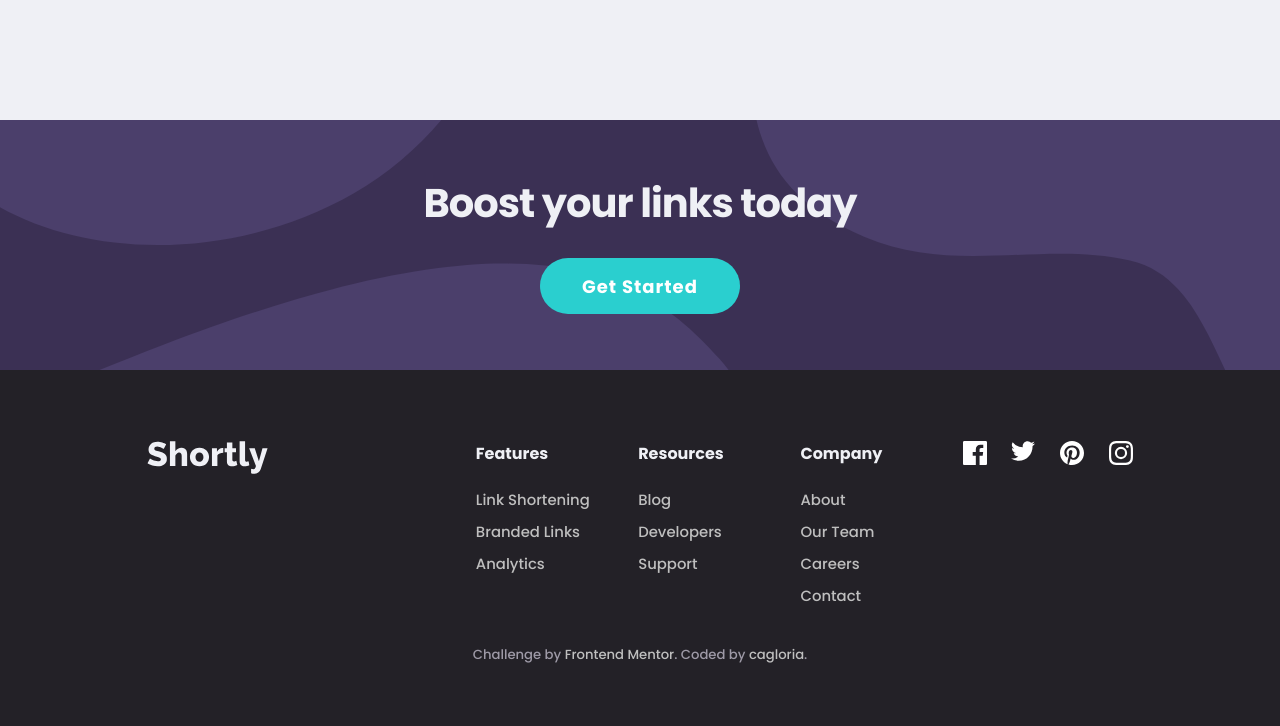
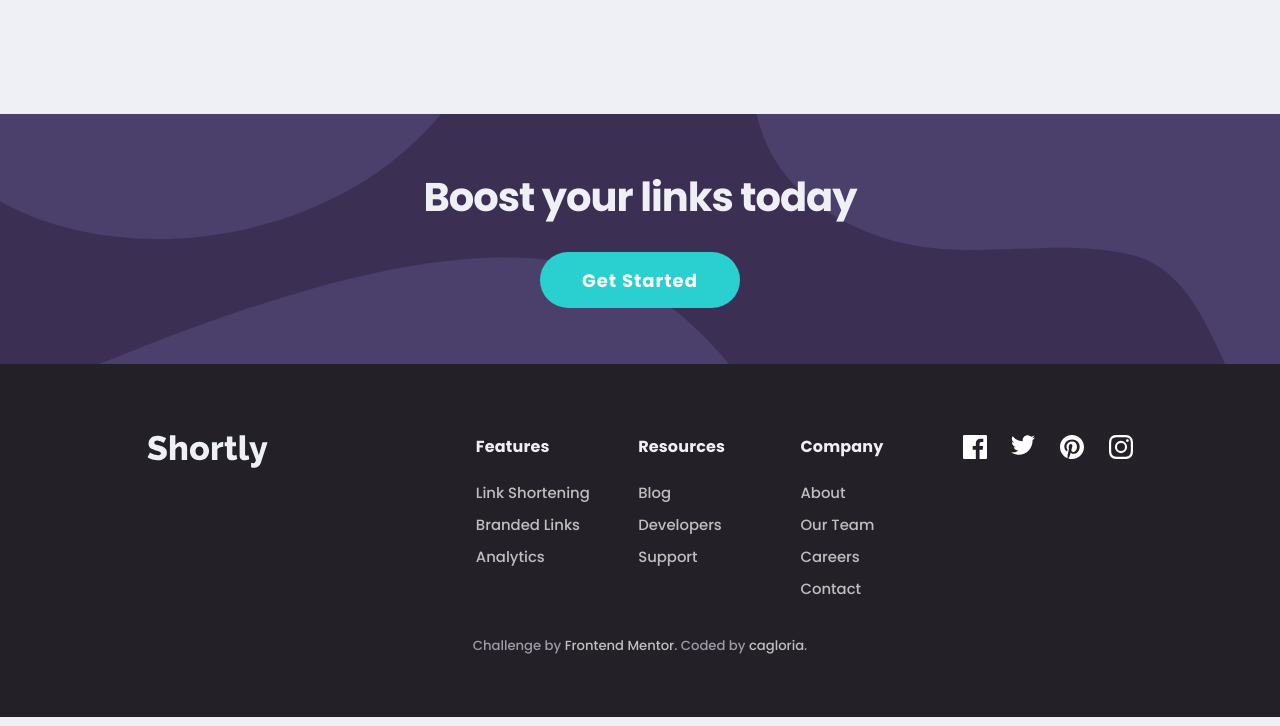
Before and after one commit to cagloria/url-shortening-api, a React app: page / in a window 1280 px wide. Shown: the part 1744-2470 px from the top of the page. Built offline with nearby package versions, Linux system fonts and the light colour scheme.

Commit message:
Added aria-label to input and made minor adjustments
- Added "Shorten a link" aria-label to the URL input field
- Adjusted padding on stats and final sections
- Changed h4 elements in footer to stylized h1 elements to better fit semantic structure

```diff
--- a/scss/pages/landing.scss
+++ b/scss/pages/landing.scss
@@ -287,7 +287,7 @@ $breakpoint-desktop-1025: 1025px;
 // ********************************************************
 // Stats Section
 .stats-section {
-    padding-top: 25px;
+    padding-top: 21px;
     padding-bottom: 78px;
     text-align: center;
     h2 {
@@ -301,7 +301,7 @@ $breakpoint-desktop-1025: 1025px;
     }
 
     @media (min-width: $breakpoint-desktop-769) {
-        padding-top: 46px;
+        padding-top: 40px;
         padding-bottom: 123px;
         h2 {
             margin-bottom: 0;
@@ -392,7 +392,7 @@ $breakpoint-desktop-1025: 1025px;
 // ********************************************************
 // Final Section
 .final-section {
-    padding-top: 70px;
+    padding-top: 72px;
     padding-bottom: 90px;
     text-align: center;
     background-color: $color-secondary-1;
--- a/scss/site/_elements.scss
+++ b/scss/site/_elements.scss
@@ -53,10 +53,6 @@ h2 {
 h3 {
     font-size: 1.37em;
     color: $color-neutral-5;
-}
-
-h4 {
-    color: $color-neutral-2;
 }
 
 // ********************************************************
--- a/scss/site/_footer.scss
+++ b/scss/site/_footer.scss
@@ -3,10 +3,11 @@ $color-primary-2: hsl(180, 66%, 49%);
 $color-secondary-1: hsl(257, 27%, 26%);
 $color-accent-1: hsl(0, 87%, 67%);
 $color-neutral-1: hsl(0, 0%, 100%);
-$color-neutral-2: hsl(0, 0%, 75%);
-$color-neutral-3: hsl(258, 7%, 63%);
-$color-neutral-4: hsl(255, 11%, 22%);
-$color-neutral-5: hsl(260, 8%, 14%);
+$color-neutral-2: hsl(230, 25%, 95%);
+$color-neutral-3: hsl(0, 0%, 75%);
+$color-neutral-4: hsl(258, 7%, 63%);
+$color-neutral-5: hsl(255, 11%, 22%);
+$color-neutral-6: hsl(260, 8%, 14%);
 $breakpoint-tablet-550: 550px;
 $breakpoint-desktop-769: 769px;
 
@@ -17,14 +18,14 @@ footer {
     padding-top: 56px;
     padding-bottom: 24px;
     text-align: center;
-    background-color: $color-neutral-5;
+    background-color: $color-neutral-6;
     .logo {
         margin-bottom: 25px;
     }
 
     a {
         font-weight: 500;
-        color: $color-neutral-2;
+        color: $color-neutral-3;
     }
 
     p {
@@ -54,13 +55,18 @@ footer {
     margin-bottom: 6px;
 
     &__category {
-        h4 {
-            margin-bottom: 23px;
+        &:not(:last-child) {
+            margin-bottom: 37px;
         }
+    }
 
-        &:not(:last-child) {
-            margin-bottom: 39px;
-        }
+    &__heading {
+        font-size: 1em;
+        line-height: 30px;
+        margin-top: 18px;
+        margin-bottom: 21px;
+        letter-spacing: 0.01em;
+        color: $color-neutral-2;
     }
 
     &__ul {
@@ -82,6 +88,13 @@ footer {
         &__category {
             flex: 1;
             margin: 0;
+        }
+    }
+
+    @media (min-width: $breakpoint-desktop-769) {
+        &__heading {
+            margin-top: -3px;
+            margin-bottom: 20px;
         }
     }
 
--- a/src/components/Form.js
+++ b/src/components/Form.js
@@ -88,6 +88,7 @@ function URLInput({ onUrlSubmit }) {
                 type="url"
                 name="input-field"
                 id="input-field"
+                aria-label="Shorten a link"
                 className={
                     "input-field" +
                     (errorMessage.length > 0 ? " input-field--invalid" : "")
--- a/src/ui/Footer.js
+++ b/src/ui/Footer.js
@@ -12,7 +12,7 @@ function Footer() {
 
             <div className="footer-nav">
                 <div className="footer-nav__category">
-                    <h4>Features</h4>
+                    <h1 className="footer-nav__heading">Features</h1>
                     <ul className="footer-nav__ul">
                         <li>
                             <a className="link-neutral-color" href="index.html">
@@ -29,7 +29,7 @@ function Footer() {
                 </div>
 
                 <div className="footer-nav__category">
-                    <h4>Resources</h4>
+                    <h1 className="footer-nav__heading">Resources</h1>
                     <ul className="footer-nav__ul">
                         <li>
                             <a href="index.html">Blog</a>
@@ -44,7 +44,7 @@ function Footer() {
                 </div>
 
                 <div className="footer-nav__category">
-                    <h4>Company</h4>
+                    <h1 className="footer-nav__heading">Company</h1>
                     <ul className="footer-nav__ul">
                         <li>
                             <a href="index.html">About</a>
```
Also changed, not shown: src/styles/landing.css, src/styles/site.css.
